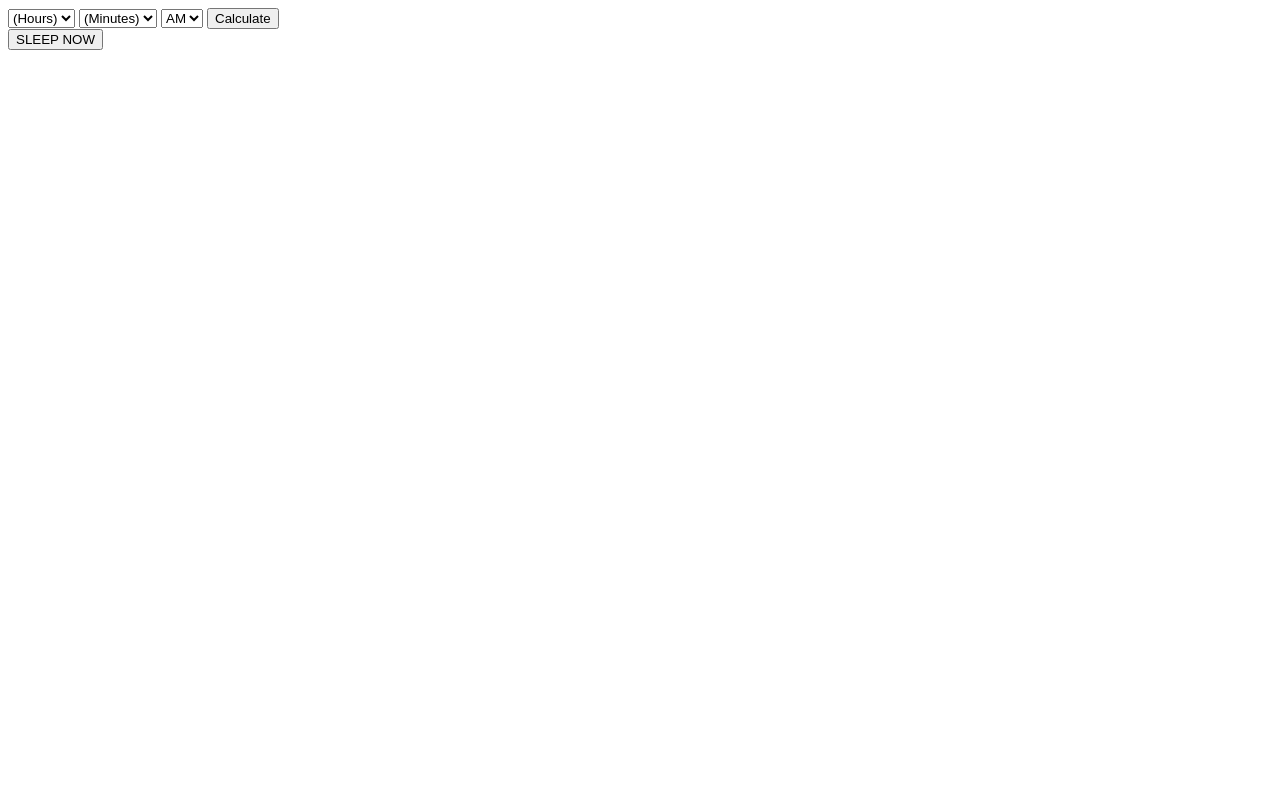
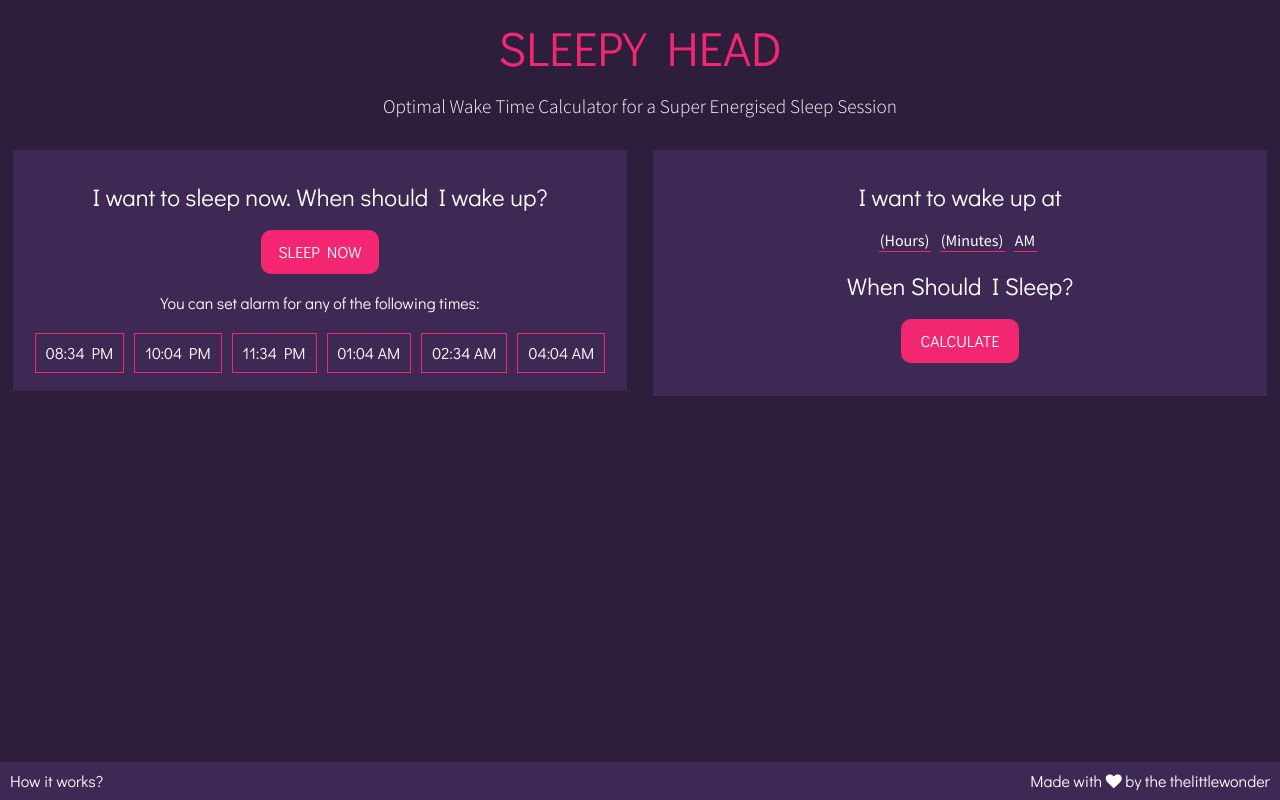
Before and after one commit to thelittlewonder/sleepyhead, a plain HTML site: page index.html in a window 1280 px wide. Both pictures are taken after a click on the button "SLEEP NOW". Drawn offline with Linux system fonts and the light colour scheme.

Commit message:
v1 functional

```diff
--- a/index.html
+++ b/index.html
@@ -4,10 +4,35 @@
 <head>
     <meta charset="utf-8">
     <meta name="viewport" content="width=device-width, initial-scale=1.0">
+    <link href="https://fonts.googleapis.com/css?family=Source+Sans+Pro:300,400" rel="stylesheet">
+    <link href="https://fonts.googleapis.com/css?family=Didact+Gothic" rel="stylesheet">
+    <link href="https://maxcdn.bootstrapcdn.com/font-awesome/4.7.0/css/font-awesome.min.css" rel="stylesheet">
+    <link rel="stylesheet" href="normalize.css">
     <title>Sleepy Head</title>
 </head>
 
 <body>
+    <div id="canvas">
+        <div id="heading">
+            <h1>SLEEPY HEAD</h1>
+            <h6>Optimal Wake Time Calculator for a Super Energised Sleep Session</h6>
+        </div>
+        <div id="lower">
+            <div id="now">
+                <h2>I want to sleep now. When should I wake up?</h2>
+                <button type="submit" id="sleepnow" class="sleep-btn">SLEEP NOW</button>
+                <h3 id="msg1">You can set alarm for any of the following times:</h3>
+                <div id="times1">
+                    <div id="div1" class="time"></div>
+                    <div id="div2" class="time"></div>
+                    <div id="div3" class="time"></div>
+                    <div id="div4" class="time"></div>
+                    <div id="div5" class="time"></div>
+                    <div id="div6" class="time"></div>
+                </div>
+            </div>
+            <div id="later">
+                <h2>I want to wake up at</h2>
                 <form name="formmain" id="formmain">
                     <select name="formhrs">
                       <option>(Hours)</option>
@@ -43,14 +68,26 @@
                       <option value="AM">AM</option>
                       <option value="PM">PM</option>
                     </select>
-        <button type="submit" class="sleep-btn" id="sleeplater">Calculate</button>
+                    <br>
+                    <h2>When Should I Sleep?</h2>
+                    <button type="submit" class="sleep-btn" id="sleeplater">CALCULATE</button>
+                    <h3 id="msg2">Try to go to bed at the following time:</h3>
+                    <div id="times2">
+                        <div id="dive0" class="time"></div>
+                        <div id="dive1" class="time"></div>
+                        <div id="dive2" class="time"></div>
+                        <div id="dive3" class="time"></div>
+                    </div>
                 </form>
-    <button type="submit" id="sleepnow" class="sleep-btn">SLEEP NOW
-  </button>
+            </div>
+        </div>
+    </div>
+    <footer id="foot"><a href="">How it works?</a> <span>Made with <i class="fa fa-heart pulse bluecolor"></i>
+                        by the <a href="https://github.com/littlewonder" target="_blank">thelittlewonder</a></span></footer>
 </body>
 
 </html>
 <meta name="viewport" content="width=device-width, initial-scale=1.0">
-<link rel="stylesheet" href="s">
+<link rel="stylesheet" href="style.css">
 <style></style>
 <script src="script.js"></script>
--- a/script.js
+++ b/script.js
@@ -4,6 +4,10 @@ document.getElementById("sleeplater").addEventListener("click", function (event)
     let hour, min, timeset;
     hour = parseInt(document.formmain.formhrs.value);
     min = parseInt(document.formmain.formmins.value);
+    if (isNaN(hour) || isNaN(min)) {
+        alert("Choose A Valid Time,Please!");
+        return;
+    }
     timeset = document.formmain.formtime.value;
     var uphour = new Array(4);
     var upmin = new Array(4);
@@ -34,7 +38,7 @@ document.getElementById("sleeplater").addEventListener("click", function (event)
         }
         if (uphour[i] > 12) {
             uphour[i] = uphour[i] % 12;
-            upset[i] = (upset[i - 1] === "AM") ? "PM" : "AM";
+            //upset[i] = (upset[i - 1] === "AM" && upset[i-1] > 12) ? "PM" : "AM";
         }
         if (uphour[i] === 12) {
             upset[i] = (upset[i - 1] === "AM") ? "PM" : "AM";
@@ -49,8 +53,11 @@ document.getElementById("sleeplater").addEventListener("click", function (event)
         }
     }
     for (i = 0; i < uphour.length; i++) {
-        console.log(uphour[i] + " " + upmin[i] + " " + upset[i]);
+        var temp = "dive" + i;
+        document.getElementById(temp).innerHTML = uphour[i] + ":" + upmin[i] + " " + upset[i];
     }
+    document.getElementById('msg2').style.display = "block";
+    document.getElementById('times2').style.display ="flex";
 });
 
 document.getElementById("sleepnow").addEventListener("click", function (event) {
@@ -97,7 +104,7 @@ document.getElementById("sleepnow").addEventListener("click", function (event) {
             nextmin[i] = nextmin[i] % 60;
             nexthour[i] = nexthour[i] + 1;
         }
-        if (nexthour[i] > 12) {
+        if (nexthour[i] >= 12) {
             nexthour[i] = nexthour[i] % 12;
             nextset[i] = "AM";
         }
@@ -116,6 +123,9 @@ document.getElementById("sleepnow").addEventListener("click", function (event) {
         }
     }
     for (i = 1; i < nexthour.length; i++) {
-        console.log(nexthour[i] + " " + nextmin[i] + " " + nextset[i]);
+        var temp = "div" + i;
+        document.getElementById(temp).innerHTML = nexthour[i] + ":" + nextmin[i] + " " + nextset[i] + '<br>';
     }
+    document.getElementById('msg1').style.display = "block";
+    document.getElementById('times1').style.display ="flex";
 });
--- a/style.css
+++ b/style.css
@@ -0,0 +1,201 @@
+
+body {
+    background-color: #2d1e3c;
+}
+
+h1 {
+    font-family: 'Didact Gothic', sans-serif;
+    font-weight: normal;
+    color: #f32672;
+    text-align: center;
+    font-size: 3em;
+    margin: 0;
+    margin-top: 20px;
+}
+
+h2 {
+    font-family: 'Didact Gothic', sans-serif;
+    font-weight: normal;
+    color: white;
+    text-align: center;
+    font-size: 1.5em;
+    margin: 0;
+    margin-top: 20px;
+}
+
+h3 {
+    font-family: 'Didact Gothic', sans-serif;
+    font-weight: normal;
+    color: white;
+    text-align: center;
+    font-size: 1em;
+    margin: 0;
+    display: none;
+    margin-bottom: 15px;
+}
+
+h6 {
+    font-family: 'Source Sans Pro';
+    font-weight: 300;
+    color: white;
+    text-align: center;
+    font-size: 1.2em;
+    margin: 0;
+    margin-top: 20px;
+}
+
+button {
+    border: none;
+}
+
+button:focus {
+    outline: none;
+}
+
+.sleep-btn {
+    font-family: 'Didact Gothic', sans-serif;
+    background-color: #f32672;
+    color: white;
+    padding: 0.8em;
+    width: 12%;
+    border-radius: 10px;
+    cursor: pointer;
+}
+
+#canvas {
+    display: flex;
+    flex-direction: column;
+}
+
+#lower {
+    margin-top: 20px;
+    display: flex;
+    flex-direction: row;
+}
+
+#now {
+    text-align: center;
+    margin: 0;
+    width: 50%;
+    padding: 0;
+    background: rgba(81, 51, 108, 0.5);
+    margin: 1%;
+    padding: 1%;
+    transition-property: all;
+    transition-timing-function: ease-in-out;
+    transition-duration: 0.2s;
+    height: 100%;
+}
+
+#later {
+    text-align: center;
+    margin: 0;
+    width: 50%;
+    padding: 0;
+    background: rgba(81, 51, 108, 0.5);
+    margin: 1%;
+    padding: 1%;
+    transition-property: all;
+    transition-timing-function: ease-in-out;
+    transition-duration: 0.2s;
+    height: 100%;
+}
+
+#heading {
+    text-align: center;
+    margin: 0;
+    width: 100%;
+    padding: 0;
+}
+
+#sleepnow,#sleeplater {
+    margin-top: 20px;
+    margin-bottom: 20px;
+    width: 20%;
+}
+
+
+#timewake{
+    color: white;
+    font-family: 'Source Sans Pro';
+    font-weight: 300;
+}
+
+#times1,#times2{
+    display: none;
+    flex-direction: row;
+    align-items: center;
+    justify-content: center;
+}
+
+.time{
+    margin: 5px;
+    color: white;
+    border: 1px solid #f32672;
+    font-family: 'Didact Gothic', sans-serif;
+    padding: 10px;
+}
+
+.time:hover{
+    color: #f32672;
+    border: 1px solid #f32672;
+    background-color: white;
+    font-family: 'Didact Gothic', sans-serif;
+    padding: 10px;
+    cursor: pointer;
+}
+
+select {
+   -webkit-appearance: none;
+   -moz-appearance: none;
+   appearance: none;
+    background: transparent;
+    border: none;
+    color: white;
+    margin-top: 20px;
+    font-family: 'Source Sans Pro';
+    text-align: center;
+    margin-right: 5px;
+    border-bottom: 1px solid #f32672;
+    border-radius: 0;
+    padding: 1px;
+    text-align-last:center;
+}
+
+select:hover{
+    cursor: pointer;
+}
+select:focus{
+    outline: none;
+    border-bottom: 1px solid #f32672;
+    border-radius: 0;
+}
+#foot{
+    position: fixed;
+    bottom: 0;
+     background: rgba(81, 51, 108, 0.5);
+    width: 100%;
+    padding: 10px;
+    font-family: 'Didact Gothic', sans-serif;
+    color: white;
+}
+
+#foot>span{
+    float: right;
+    margin-right: 20px;
+}
+#foot>span>a{
+    text-decoration: none;
+    color: white;
+}
+#foot>span>a:hover{
+    color: #f32672;
+}
+
+#foot>a{
+    text-decoration: none;
+    color: white;
+}
+#foot>a:hover{
+    color: #f32672;
+}
```
Also changed, not shown: normalize.css (added), product_sans_regular-webfont.woff (added), product_sans_regular-webfont.woff2 (added). Lines whose indentation alone changed are shown as unchanged.
